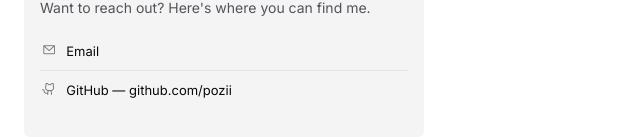
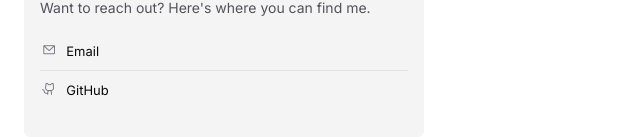
Before and after one commit to pozii/legacy-website-pozii, a plain HTML site: page index.html in a window 1280 px wide. Shown: the part 1613-1750 px from the top of the page, without its empty margins (0-640 px from the left). Drawn offline with nearby package versions, Linux system fonts and the light colour scheme.

Commit message:
Update index.html

```diff
--- a/index.html
+++ b/index.html
@@ -118,7 +118,7 @@
       <p class="section-lead">Want to reach out? Here's where you can find me.</p>
       <ul class="contact-list">
         <li><a href="mailto:hello@pozii.dev"><i class="ph ph-envelope-simple"></i> Email</a></li>
-        <li><a href="https://github.com/pozii" target="_blank" rel="noopener"><i class="ph ph-github-logo"></i> GitHub — github.com/pozii</a></li>
+        <li><a href="https://github.com/pozii" target="_blank" rel="noopener"><i class="ph ph-github-logo"></i> GitHub</a></li>
       </ul>
     </section>
 
```
